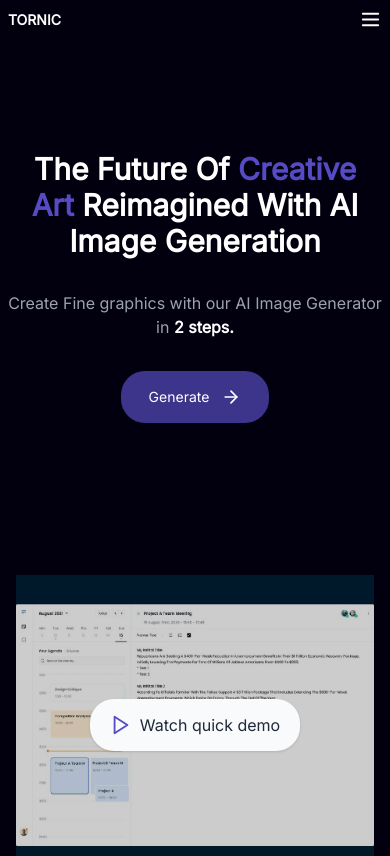
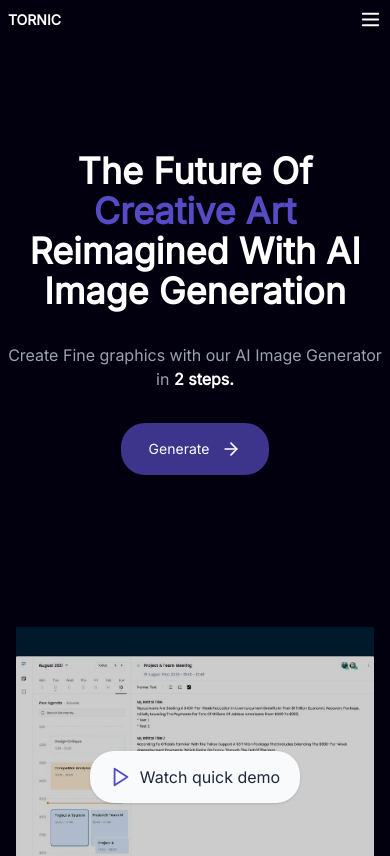
Before and after one commit to francisamidu/landing-page, a React (Vite) app: page / in a window 390 px wide. Shown: the top 856 px of the page. Built offline with nearby package versions, Linux system fonts and the light colour scheme.

Commit message:
updated README

```diff
--- a/package.json
+++ b/package.json
@@ -4,7 +4,8 @@
   "version": "0.0.0",
   "scripts": {
     "dev": "vite",
-    "build": "tsc && vite build",
+    "build:dev": "tsc && vite build",
+    "build": "vite build",
     "preview": "vite preview"
   },
   "dependencies": {
--- a/src/components/Hero.tsx
+++ b/src/components/Hero.tsx
@@ -5,7 +5,7 @@ import { ArrowRight } from 'lucide-react';
 const Hero = () => {
   return (
     <section className="my-28 flex flex-col items-center justify-center text-center">
-      <h1 className="px-4 text-3xl font-bold capitalize md:w-3/5 md:px-0 md:text-6xl md:leading-[4rem]">
+      <h1 className="px-4 text-4xl font-bold capitalize md:w-3/5 md:px-0 md:text-6xl md:leading-[4rem]">
         The Future of <span className="text-purplish-500">Creative Art</span>{' '}
         reimagined with AI Image generation
       </h1>
```
Also changed, not shown: 1 other file (tests, documents, lock files or other folders).
